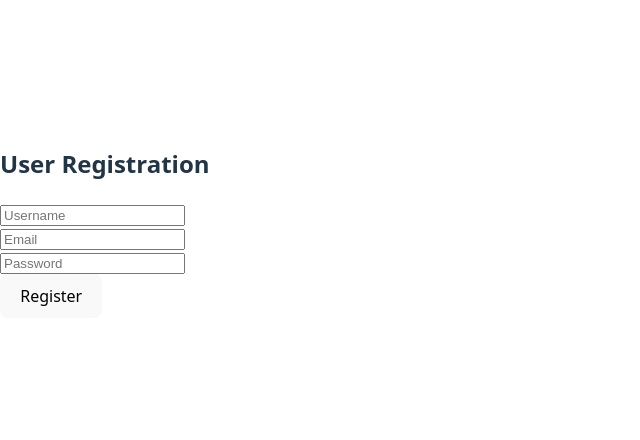
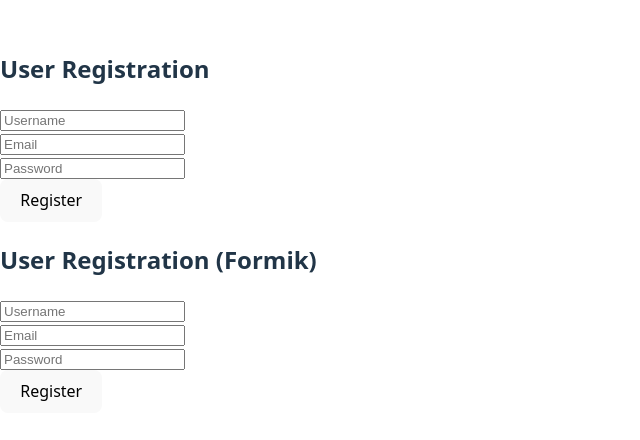
Before and after one commit to amadibethel/alx-fe-reactjs, a React (Vite) app in the folder form-handling-react/: page / in a window 1280 px wide. Shown: the part 178-618 px from the top of the page, without its empty margins (0-640 px from the left). Built offline with nearby package versions, Linux system fonts and the light colour scheme.

Commit message:
Add initial files to Form Handling React

```diff
--- a/form-handling-react/src/components/FormikForm.js
+++ b/form-handling-react/src/components/FormikForm.js
@@ -1,4 +1,4 @@
-import { formik, Form, Field, ErrorMessage } from "formik";
+import { Formik, Form, Field, ErrorMessage } from "formik";
 import * as Yup from "yup";
 
 // Yup validation schema
@@ -12,14 +12,14 @@ const validationSchema = Yup.object({
     .required("Password is required"),
 });
 
-// formik integration + validation logic
+// Formik integration + validation logic
 export default function formikForm() {
   return (
-    <formik
+    <Formik
       initialValues={{ username: "", email: "", password: "" }}
       validationSchema={validationSchema}
       onSubmit={(values, { setSubmitting, resetForm }) => {
-        console.log("formik Submitted:", values);
+        console.log("Formik Submitted:", values);
 
         // Simulated API call
         fetch("https://jsonplaceholder.typicode.com/users", {
@@ -37,7 +37,7 @@ export default function formikForm() {
     >
       {({ isSubmitting }) => (
         <Form className="p-4 space-y-3 border rounded-md w-80">
-          <h2 className="text-xl font-bold">User Registration (formik)</h2>
+          <h2 className="text-xl font-bold">User Registration (Formik)</h2>
 
           <div>
             <Field
@@ -89,6 +89,6 @@ export default function formikForm() {
           </button>
         </Form>
       )}
-    </formik>
+    </Formik>
   );
 }
```
